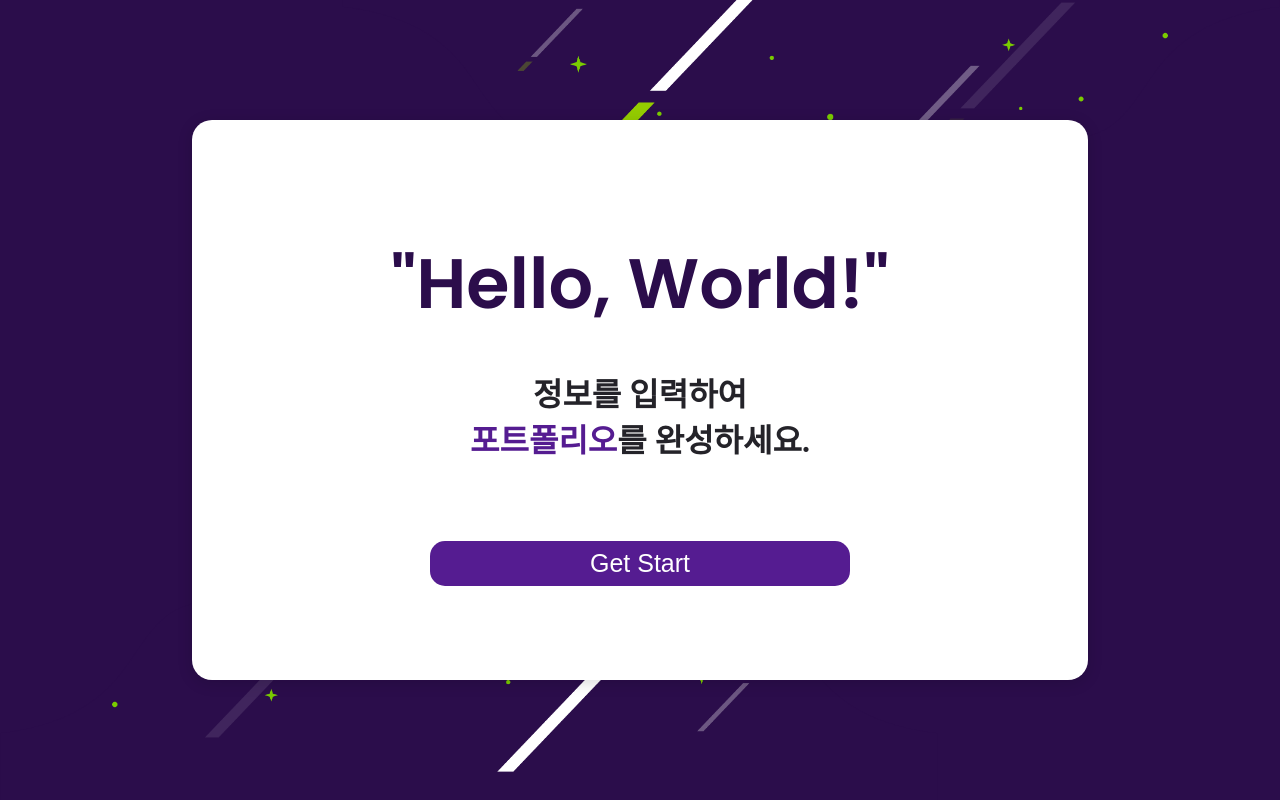
After one commit to hyunsb/Brand_Me, a PHP site: page /firstCon.html in a window 1280 px wide. The commit adds this page. Run offline with PHP 8.4, Linux system fonts and the light colour scheme; some web fonts are replaced.

Commit message:
첫 방문 페이지 업데이트

```diff
--- /dev/null
+++ b/Brandme-main/css/firstConStyle.css
@@ -0,0 +1,269 @@
+@import url("https://fonts.googleapis.com/css2?family=Poppins:wght@400;500;600&display=swap");
+@font-face {
+    font-family: 'yg-jalnan';
+    src: url('https://cdn.jsdelivr.net/gh/projectnoonnu/noonfonts_four@1.2/JalnanOTF00.woff') format('woff');
+    font-weight: lighter;
+    font-style: normal;
+}
+@font-face {
+    font-family: 'GmarketSansMedium';
+    src: url('https://cdn.jsdelivr.net/gh/projectnoonnu/noonfonts_2001@1.1/GmarketSansMedium.woff') format('woff');
+    font-weight: normal;
+    font-style: normal;
+}
+
+/* 컬러, 폰트 변수 setting */
+:root {
+    --header-height: 3rem;
+
+    /* 사용자 값에 따라 변경 가능하도록 */
+
+    /* HSL 색삭표 참고 사이트
+    https://www.w3schools.com/colors/colors_hsl.asp
+    purple 250, green 142, blue 230 pink 340 */
+
+    --hue-color: 250;
+
+    /* -----------------HSL color 변수------------------ */
+    --first-color: hsl(var(--hue-color), 69%, 61%);
+    --first-color-second: hsl(var(--hue-color), 69%, 61%);
+    --first-color-alt: hsl(var(--hue-color), 57%, 53%);
+    --first-color-lighter: hsl(var(--hue-color), 92%, 85%);
+    --title-color: hsl(var(--hue-color), 8%, 15%);
+    --text-color: hsl(var(--hue-color), 8%, 45%);
+    --text-color-light: hsl(var(--hue-color), 8%, 65%);
+    --input-color: hsl(var(--hue-color), 70%, 96%);
+    --body-color: hsl(var(--hue-color), 60%, 99%);
+    --container-color: #FFF;
+
+    --scroll-bar-color: hsl(var(--hue-color), 12%, 90%);
+    --scroll-thumb-color: hsl(var(--hue-color), 12%, 80%);
+
+    /* --------------------Font size 변수-------------------- */
+
+    --body-font: 'Poppins', sans-serif;
+
+    --big-font-size: 2rem;
+    --h1-font-size: 1.5rem;
+    --h2-font-size: 1.25rem;
+    --h3-font-size: 1.125rem;
+    --normal-font-size: .938rem;
+    --small-font-size: .813rem;
+    --smaller-font-size: .75rem;
+
+
+    /* Font weight */
+
+    --font-medium: 500;
+    --font-semi-bold: 600;
+
+    /* --------------------Margin 변수-------------------- */
+
+    --mb-0-25: .25rem;
+    --mb-0-5: .5rem;
+    --mb-0-75: .75rem;
+    --mb-1: 1rem;
+    --mb-1-5: 1.5rem;
+    --mb-2: 2rem;
+    --mb-2-5: 2.5rem;
+    --mb-3: 3rem;
+
+    /* -------------------z-index 변수-------------------- */
+
+    --z-tooltip: 10;
+    --z-fixed: 100;
+    --z-modal: 1000;
+}
+
+
+/* 반응형 스크린 기본 setting */
+@media screen and (min-width: 968px) {
+    :root {
+        --big-font-size: 3rem;
+        --h1-font-size: 2.25rem;
+        --h2-font-size: 1.5rem;
+        --h3-font-size: 1.25rem;
+        --normal-font-size: 1rem;
+        --small-font-size: .875rem;
+        --smaller-font-size: .813rem;
+  }
+}
+
+/*==================== BASE ====================*/
+* {
+    box-sizing: border-box;
+    padding: 0;
+    margin: 0;
+}
+
+html {
+    /* 스크롤 이동 부드럽게 */
+    scroll-behavior: smooth;
+}
+
+body {
+    /* margin: 0 0 var(--header-height) 0; */
+    font-family: var(--body-font);
+    font-size: var(--normal-font-size);
+    background-color: var(--body-color);
+    color: var(--text-color);
+    /* background: url("../img/section1_img2.png") center; */
+    /* background-size: cover; */
+
+    -ms-overflow-style: none;
+  }
+
+ ::-webkit-scrollbar {
+   display: none;
+ }
+
+h1, h2, h3, h4 {
+    color: var(--title-color);
+    font-weight: var(--font-semi-bold);
+}
+
+ul {
+    /* 리스트 스타일 없음 */
+    list-style: none;
+}
+
+a {
+    /* a 태그 문자 밑줄 삭제 */
+    text-decoration: none;
+}
+
+img {
+    max-width: 100%;
+    height: auto;
+    object-fit: cover;
+}
+
+.container {
+    max-width: 768px;
+    margin-left: var(--mb-1-5);
+    margin-right: var(--mb-1-5);
+}
+
+.grid {
+    display: grid;
+    gap: 1.5rem;
+}
+
+
+
+
+
+.firstCon_Container{
+    background-color: #2B0D4B;
+    height: 100vh;
+    position: relative;
+}
+
+.section1_img2 {
+    position: absolute;
+    top: -60px;
+    z-index: 1;
+}
+
+.section1_img2R {
+    position: absolute;
+    bottom: 0px;
+    z-index: 1;
+}
+
+.purple {
+    width: 100%;
+    height: 20px;
+    position: absolute;
+    background-color: #2B0D4B;
+}
+
+.purple2 {
+    width: 100%;
+    height: 50px;
+    position: absolute;
+
+    bottom: 0;
+    background-color: #2B0D4B;
+}
+
+.firstCon_Content {
+    position: absolute;
+    z-index: 3;
+
+    top: 15vh;
+    right: 15vw;
+
+    display: grid;
+    justify-content: center;
+    align-items: center;
+
+    width: 70%;
+    background-color: #fff;
+    border-radius: 20px;
+    padding: 2rem;
+    height: 70vh;
+
+    box-shadow: 0 3px 15px rgba(0, 0, 0, 0.15);
+}
+
+
+.Content_Area > h1 {
+
+    /* font-family: yg-jalnan; */
+    margin-top: 1rem;
+    font-size: 70px;
+    font-weight: bolder;
+    margin-bottom: 2rem;
+    color: #2B0D4B;
+
+    animation: fadein 1s ease-in-out;
+
+    text-align: center;
+}
+
+.content_Content {
+    display: flex;
+    justify-content: center;
+    /* opacity: 0; */
+    animation: fadein 1s ease-in-out;
+
+}
+
+.content_Content > h1{
+    font-family: yg-jalnan;
+    text-align: center;
+}
+
+.text_purple {
+    color: #551c91;
+}
+
+@keyframes fadein {
+  0% {
+    /* animation-delay:1s; */
+    opacity: 0;
+    transform: translateY(5px);
+  }
+  100% {
+    opacity: 1;
+    transform: none;
+  }
+}
+
+.Content_btn_Area {
+    margin-top: 5rem;
+    display: flex;
+    justify-content: center;
+}
+
+.Content_btn_Area > button {
+    font-size: 25px;
+    padding: .5rem 10rem;
+    border-radius: 15px;
+    border: none;
+    outline: none;
+
+    background-color: #551c91;
+    color: #FFF;
+}
--- a/Brandme-main/css/loginstyle.css
+++ b/Brandme-main/css/loginstyle.css
@@ -81,7 +81,6 @@ body::before {
     content: "";
     position: absolute; z-index: 1;
     top: 0px; right: 0px; bottom: 0px; left: 0px;
-    /* background-color: rgba(0, 0, 0, .3); */
 }
 
 .login-form {
--- /dev/null
+++ b/Brandme-main/firstCon.html
@@ -0,0 +1,39 @@
+<!DOCTYPE html>
+<html lang="en">
+<head>
+    <meta charset="UTF-8">
+    <meta http-equiv="X-UA-Compatible" content="IE=edge">
+    <meta name="viewport" content="width=device-width, initial-scale=1.0">
+    <title>Brand Me.</title>
+
+    <!-- UNICONS -->
+    <link rel="stylesheet" href="https://unicons.iconscout.com/release/v4.0.0/css/line.css">
+
+    <!-- CSS -->
+    <link rel="stylesheet" href="./css/firstConStyle.css">
+</head>
+<body>
+    <div class="firstCon_Container">
+        <img src="./img/section1_img2.png" class="section1_img2"/>
+        <div class="purple"></div>
+        <img src="./img/section1_img2R.png" class="section1_img2R"/>
+        <div class="purple2"></div>
+
+        <div class="firstCon_Content">
+            <div class="Content_Area">
+                <h1>"Hello, World!"</h1>
+                <div class="content_Content">
+                    <h1>정보를 입력하여</h1>
+                </div>
+                <div class="content_Content">
+                    <h1 class="text_purple">포트폴리오</h1>
+                    <h1>를 완성하세요.</h1>
+                </div>
+                <div class="Content_btn_Area">
+                    <button>Get Start</button>
+                </div>
+            </div>
+        </div>
+    </div>
+</body>
+</html>
```
Also changed, not shown: Brandme-main/home.php (renamed from Brandme-main/home.html).
